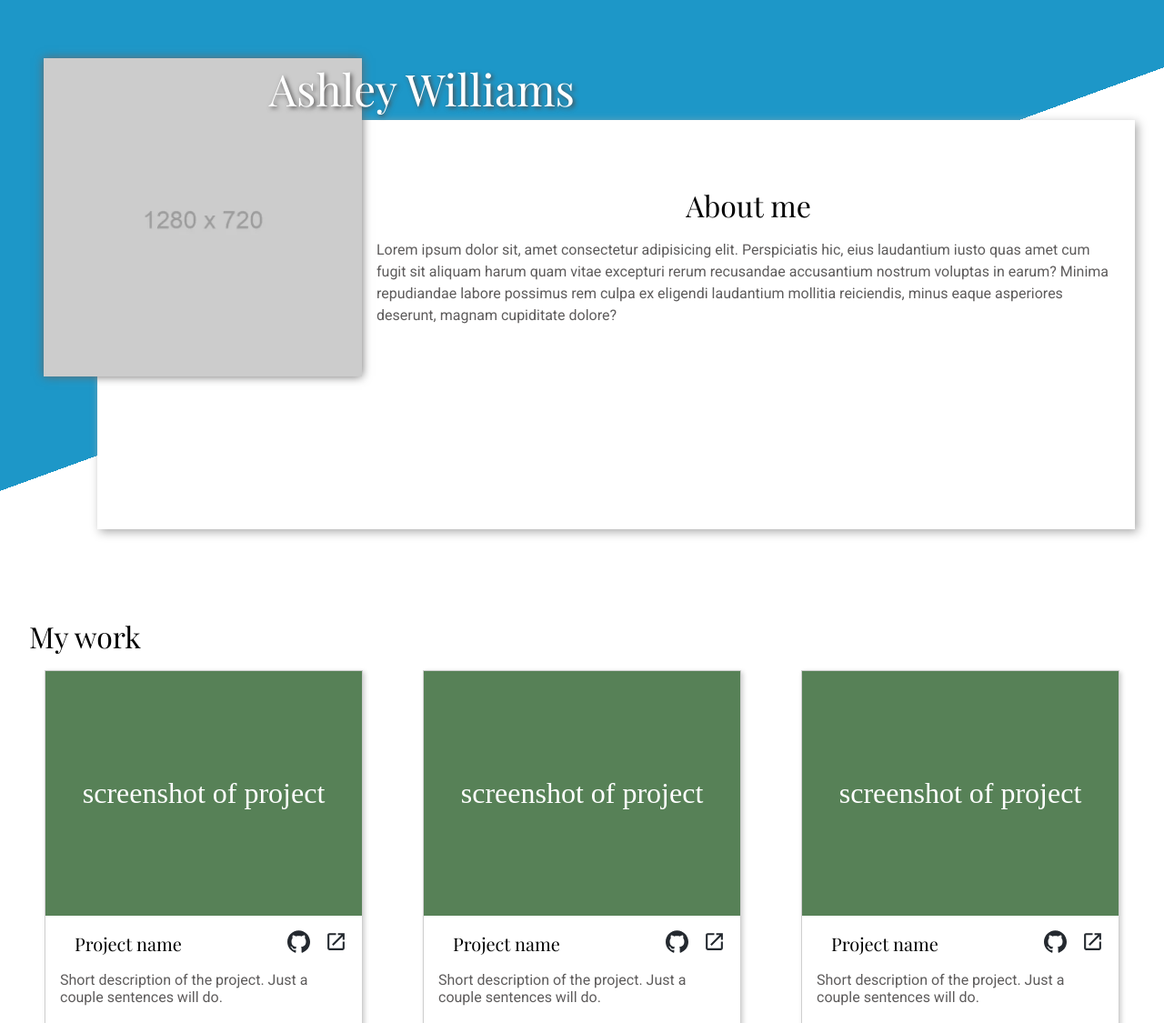
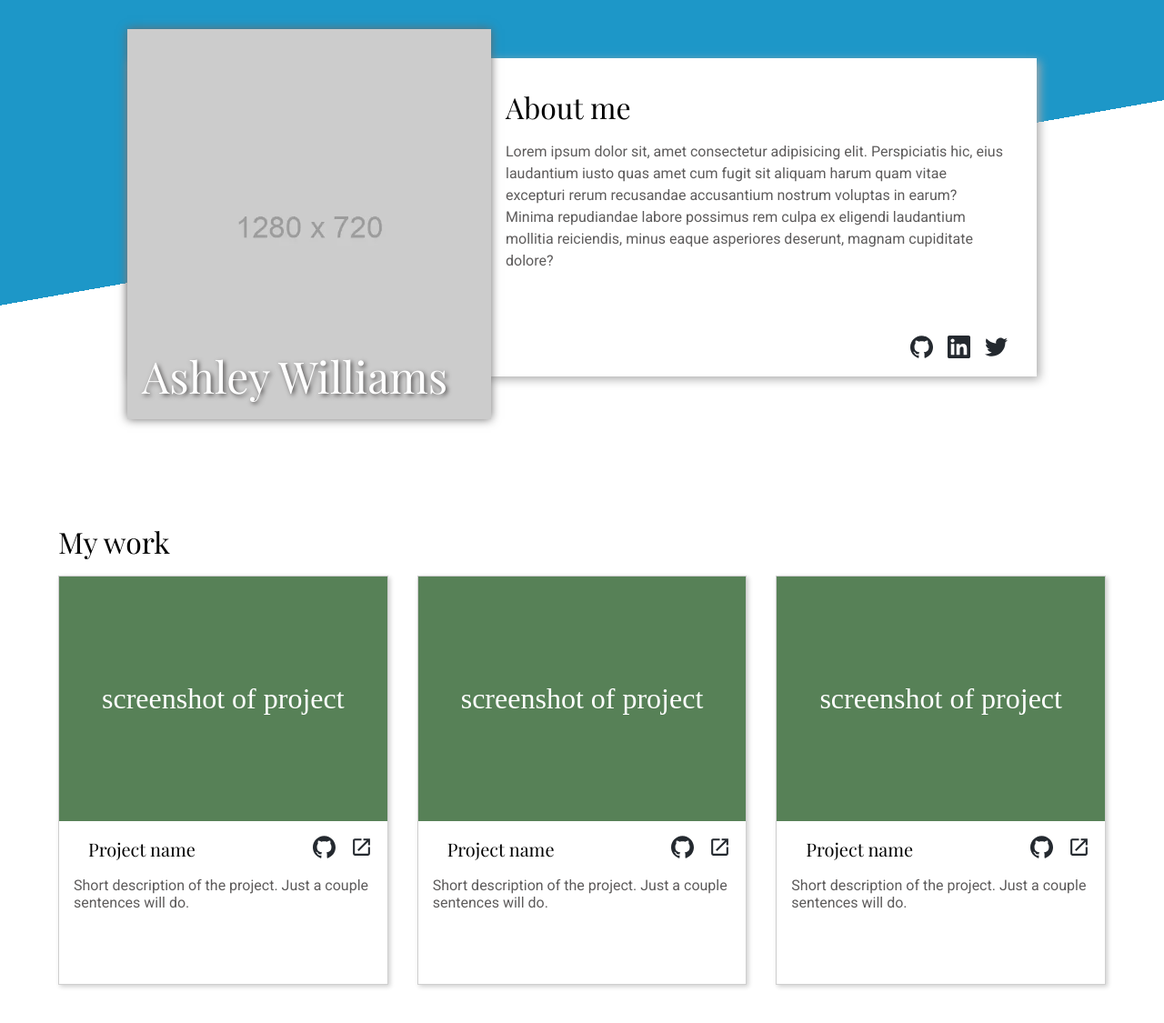
Before and after one commit to danielz0102/homepage, a plain HTML site: page index.html in a window 1280 px wide. Shown: the top 1125 px of the page at 91% size. Drawn offline with nearby package versions, Linux system fonts and the light colour scheme; a web font is replaced by a local one.

Commit message:
add desktop layout

```diff
--- a/style.css
+++ b/style.css
@@ -36,6 +36,8 @@ ul {
 }
 
 .about__body {
+  max-width: 1000px;
+
   & h2 {
     text-align: center;
 
@@ -117,19 +119,55 @@ ul {
       width: 350px;
       height: 350px;
     }
+  }
 
-    .title {
+  .title {
+    position: absolute;
+    right: -250px;
+    top: -15px;
+  }
+}
+
+@media (width >= 1000px) {
+  .about {
+    background: linear-gradient(170deg, var(--bg-main) 50%, #fff 50%);
+  }
+
+  .about__body {
+    margin: 0;
+    padding: 32px;
+    height: 350px;
+    margin-top: 32px;
+    position: relative;
+
+    & h2 {
+      text-align: left;
+    }
+
+    & picture {
+      width: 400px;
+      height: 150%;
+      margin: -64px 16px 0 -32px;
+      display: flex;
+    }
+
+    & .social-links {
+      display: flex;
       position: absolute;
-      right: -250px;
-      top: -15px;
+      right: 32px;
+      bottom: 16px;
     }
+  }
+
+  .title {
+    position: static;
   }
 }
 
 /*MAIN*/
 
 main {
-  padding: 64px 32px 128px 32px;
+  padding: 64px 64px 128px 64px;
 
   & h2 {
     text-align: center;
@@ -141,7 +179,7 @@ main {
 
 .projects {
   display: grid;
-  grid-template-columns: repeat(auto-fill, minmax(300px, 1fr));
+  grid-template-columns: repeat(auto-fill, minmax(350px, 1fr));
   place-items: center;
   gap: 64px 32px;
 }
@@ -151,7 +189,6 @@ main {
   flex-direction: column;
   border: 1px solid #cfcfcf;
   box-shadow: 2px 2px 5px #cfcfcf;
-  max-width: 350px;
   height: 450px;
 
   & header {
@@ -199,6 +236,12 @@ main {
 @media (width >= 500px) {
   main h2 {
     text-align: left;
+  }
+}
+
+@media (width >= 1000px) {
+  main {
+    padding-top: 128px;
   }
 }
 
```
Also changed, not shown: index.html (+1 -1 lines).
